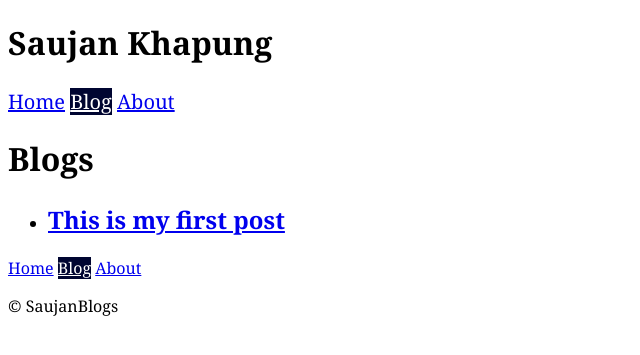
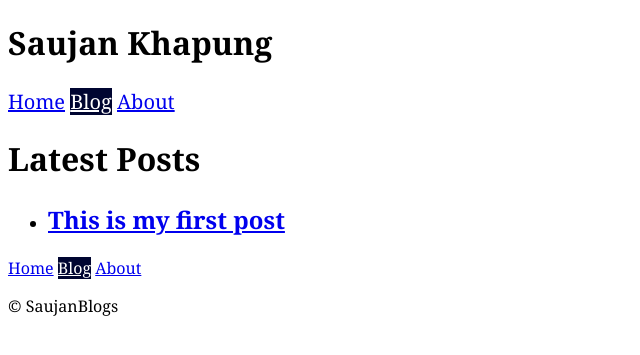
Before and after one commit to saujankhapungblogs/saujanblog, a Jekyll site: the page built from blog.md, in a window 1280 px wide. Shown: the top 355 px of the page, without its empty margins (0-640 px from the left). Built offline with Jekyll 4.4.1, drawn with Linux system fonts in a browser that asks for light colours.

Commit message:
permalink added to solve blog page not showing problem

```diff
--- a/blog.md
+++ b/blog.md
@@ -1,9 +1,10 @@
 ---
 layout: default
 title: Blogs
+permalink: /blog.html
 ---
 
-<h1>Blogs</h1>
+<h1>Latest Posts</h1>
 
 <ul>
     {% for i in site.posts %}
```
Also changed, not shown: _posts/2021-11-09-My-First-Post.md (+1 -1 lines).
